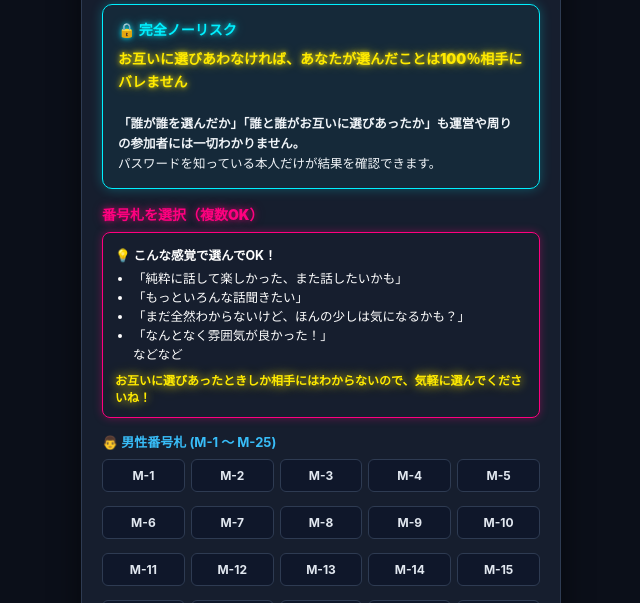
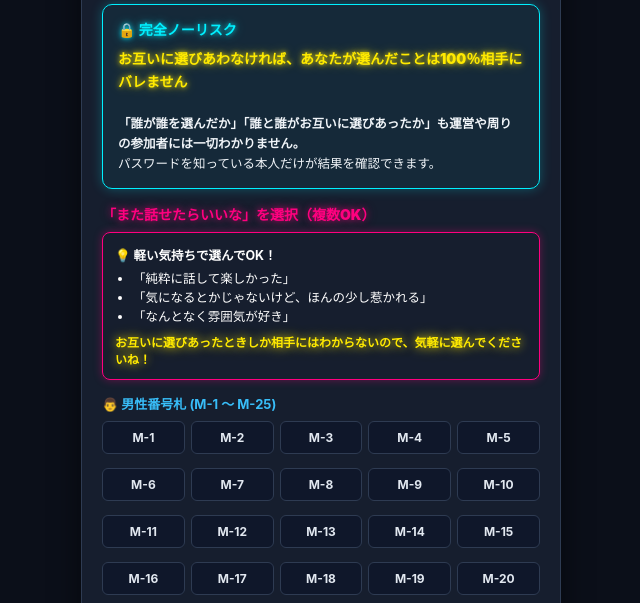
Before and after one commit to T-POP-U/tpop-vote, a Flask app: page / in a window 1280 px wide. Shown: the part 544-1147 px from the top of the page, without its empty margins (319-959 px from the left). Run offline with Flask 3, Linux system fonts and the light colour scheme; some libraries are stand-ins or nearby versions.

Commit message:
Update labels and messages for user selection

```diff
--- a/templates/index.html
+++ b/templates/index.html
@@ -1075,16 +1075,14 @@
         </div>
 
         <div class="form-group">
-          <label class="selection-title">番号札を選択（複数OK）</label>
+          <label class="selection-title">「また話せたらいいな」を選択（複数OK）</label>
 
           <div class="motto-reasons">
-            <p style="font-weight:bold; color:#fff; margin-bottom:4px;">💡 こんな感覚で選んでOK！</p>
+            <p style="font-weight:bold; color:#fff; margin-bottom:4px;">💡 軽い気持ちで選んでOK！</p>
             <ul>
-              <li>「純粋に話して楽しかった、また話したいかも」</li>
-              <li>「もっといろんな話聞きたい」</li>
-              <li>「まだ全然わからないけど、ほんの少しは気になるかも？」</li>
-              <li>「なんとなく雰囲気が良かった！」</li>
-              <div class="etc-text">などなど</div>
+              <li>「純粋に話して楽しかった」</li>
+              <li>「気になるとかじゃないけど、ほんの少し惹かれる」</li>
+              <li>「なんとなく雰囲気が好き」</li>
             </ul>
             <div class="motto-reasons-footer">お互いに選びあったときしか相手にはわからないので、気軽に選んでくださいね！</div>
           </div>
@@ -1540,7 +1538,7 @@
       let html = `<div class="result-section-header">【 結 果 】</div>`;
 
       /* =========================
-         「また話したい」が重なりました
+         「また話せたらいいな」が重なりました！
          ========================= */
       if (data.matched) {
         triggerVibrate([100, 50, 100, 50, 250]);
@@ -1548,7 +1546,7 @@
         html += `
           <div class="result-card-success">
             <div class="match-header-badge">✨ matane ✨</div>
-            <div class="match-title">🎉 「また話したい」が重なりました!</div>
+            <div class="match-title">🎉 「また話せたらいいな」が重なりました！!</div>
 
             <p style="
               color:#ffb3d9;
@@ -1558,7 +1556,7 @@
               text-align:center;
               text-shadow:0 0 10px #ff007f;
             ">
-              おめでとうございます！お互い「また話したい」と思っているようです✨
+              おめでとうございます！お互いに「また話せたらいいな」と思っているようです✨
             </p>
         `;
 
```
